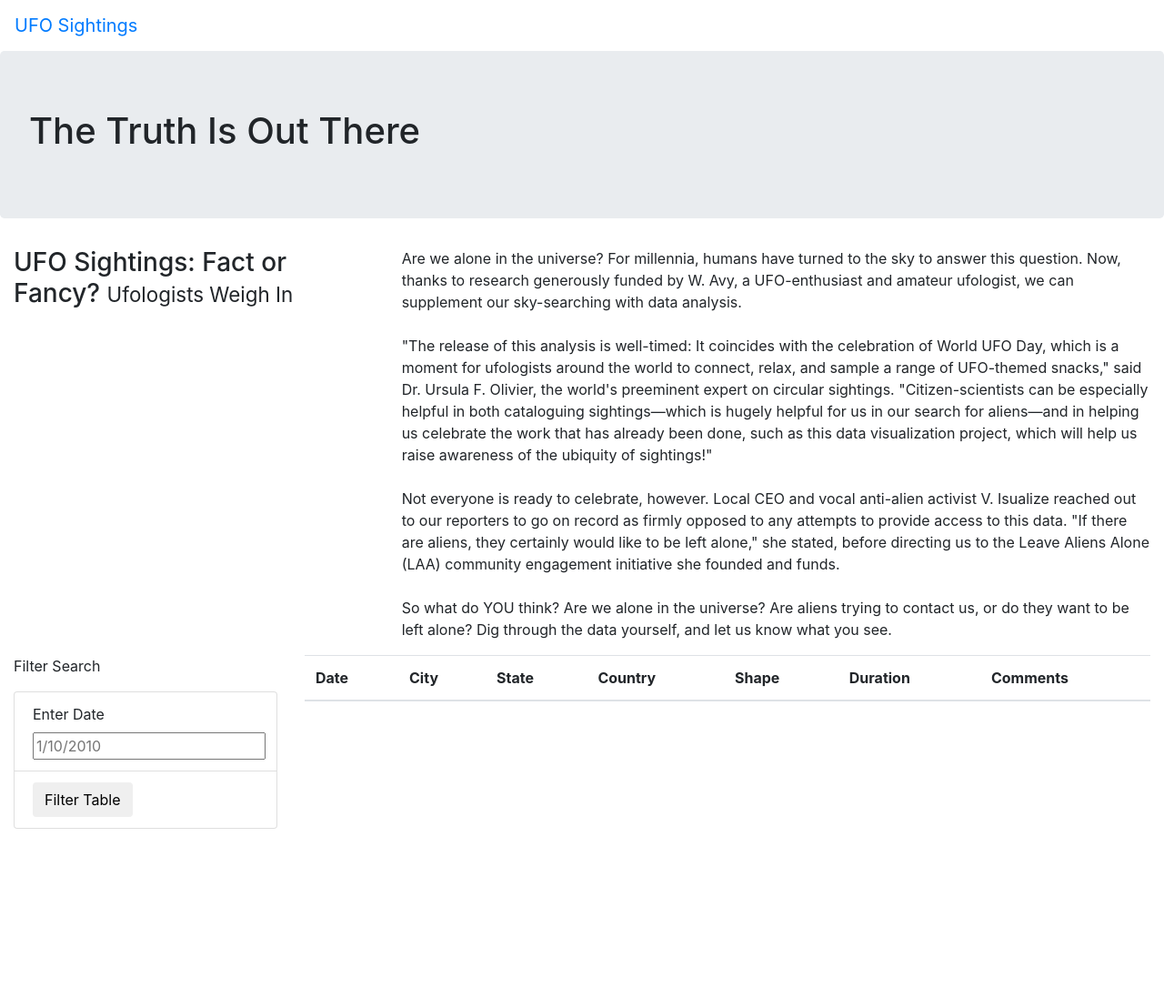
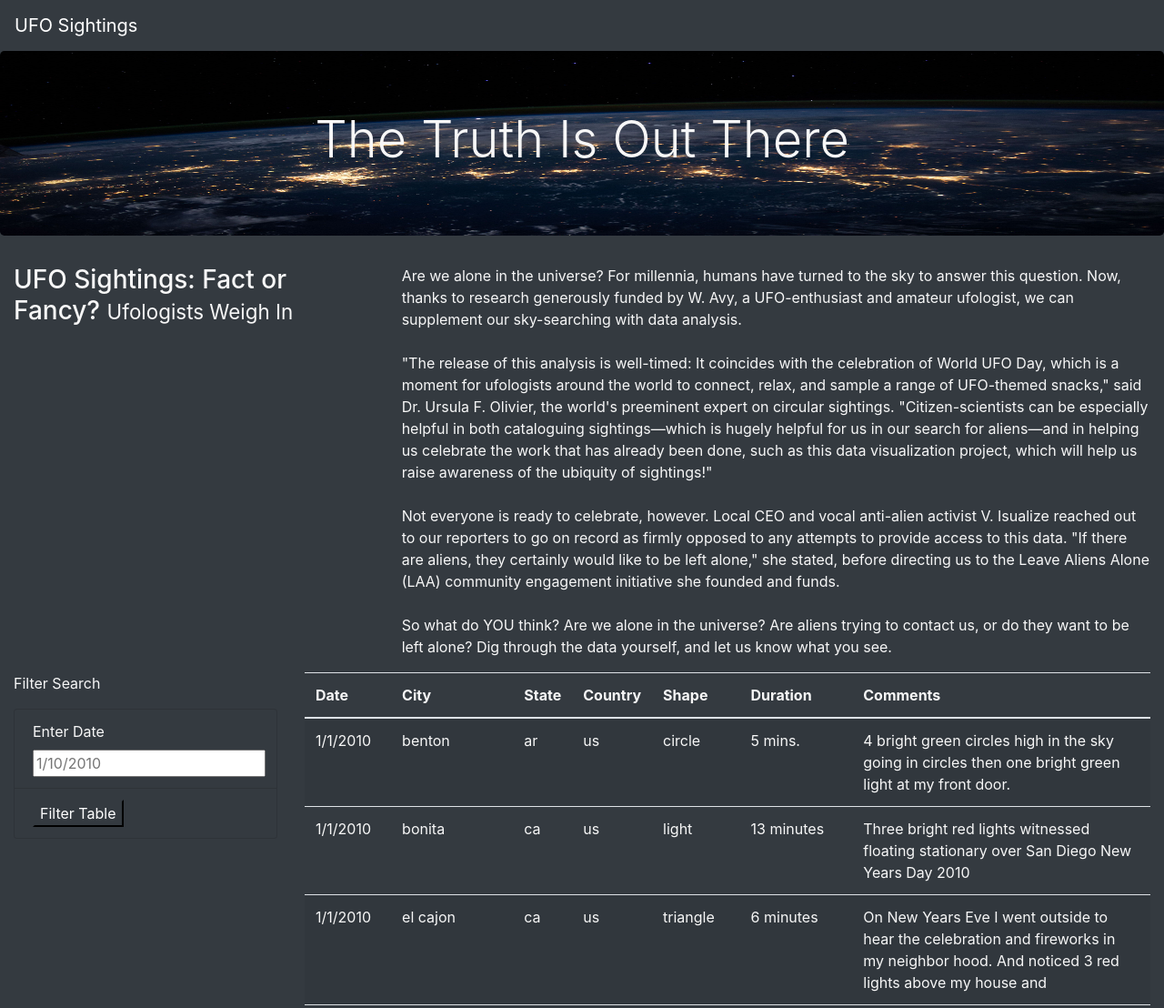
Before and after one commit to bhstarkey/UFOs, a plain HTML site: page index.html in a window 1280 px wide. Shown: the top 1108 px of the page at 91% size. Before the commit the page ends 911 px from the top, so only its background shows below. Drawn offline with nearby package versions, Linux system fonts and the light colour scheme.

Commit message:
Added code for finished modules html file

```diff
--- a/index.html
+++ b/index.html
@@ -13,13 +13,13 @@
     />
     <link rel="stylesheet" href="static/css/style.css">
 </head>
-<body>
+<body class="bg-dark">
     <div class="wrapper">
-        <nav class="navbar navbar-expand-lg">
+        <nav class="navbar navbar-dark bg-dark navbar-expand-lg">
             <a class="navbar-brand" href="index.html">UFO Sightings</a>
         </nav>
         <div class="jumbotron">
-            <h1>The Truth Is Out There</h1>
+            <h1 class="display-4">The Truth Is Out There</h1>
         </div>
         <div class="container-fluid">
             <div class="row">
@@ -36,15 +36,15 @@
         <div class="container-fluid">
             <div class="row">
                 <div class="col-md-3">
-                    <form>
+                    <form class="bg-dark">
                         <p>Filter Search</p>
-                        <ul class="list-group">
-                            <li class="list-group-item">
+                        <ul class="bg-dark list-group">
+                            <li class="bg-dark list-group-item" >
                                 <label for="date">Enter Date</label>
                                 <input type="text" placeholder="1/10/2010" id="datetime" />
                             </li>
-                            <li class="list-group-item">
-                                <button id="filter-btn" type="button" class="btn btn-default">Filter Table</button>
+                            <li class="list-group-item bg-dark">
+                                <button id="filter-btn" type="button" class="btn-dark">Filter Table</button>
                             </li>
                         </ul>
                     </form>
@@ -68,5 +68,8 @@
             </div>
         </div>
     </div>
+    <script src="https://cdnjs.cloudflare.com/ajax/libs/d3/4.12.0/d3.js"></script>
+    <script src="static/js/data.js"></script>
+    <script src="static/js/app.js"></script>
 </body>
 </html>
--- a/static/css/style.css
+++ b/static/css/style.css
@@ -0,0 +1,9 @@
+body {
+
+    color: #f7f7f7;
+  }
+.jumbotron {
+    background-image: url("../images/nasa.jpg");
+    background-size: 100% 100%;
+    text-align: center;
+  }
```
Also changed, not shown: static/images/nasa.jpg (added), 1 other file.
